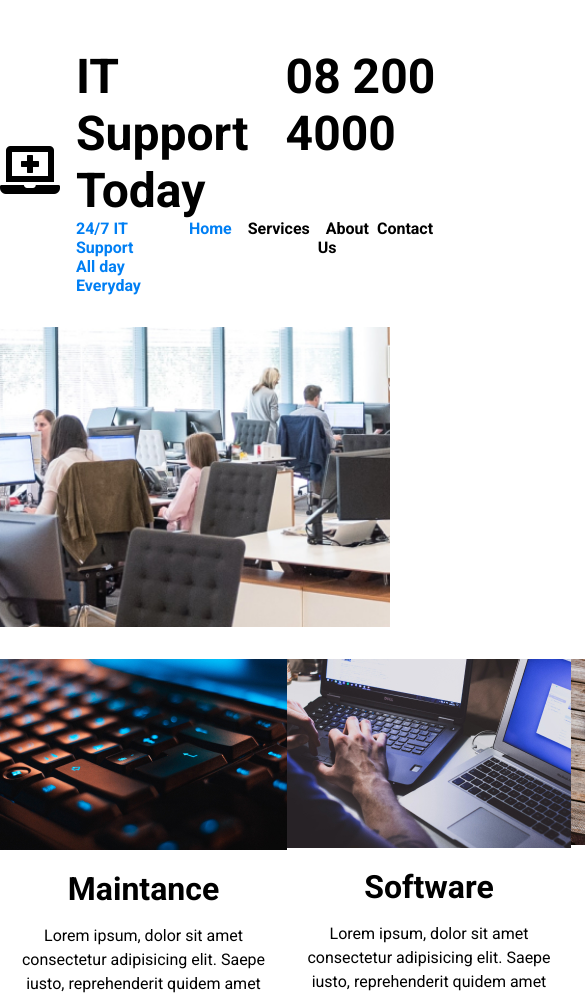
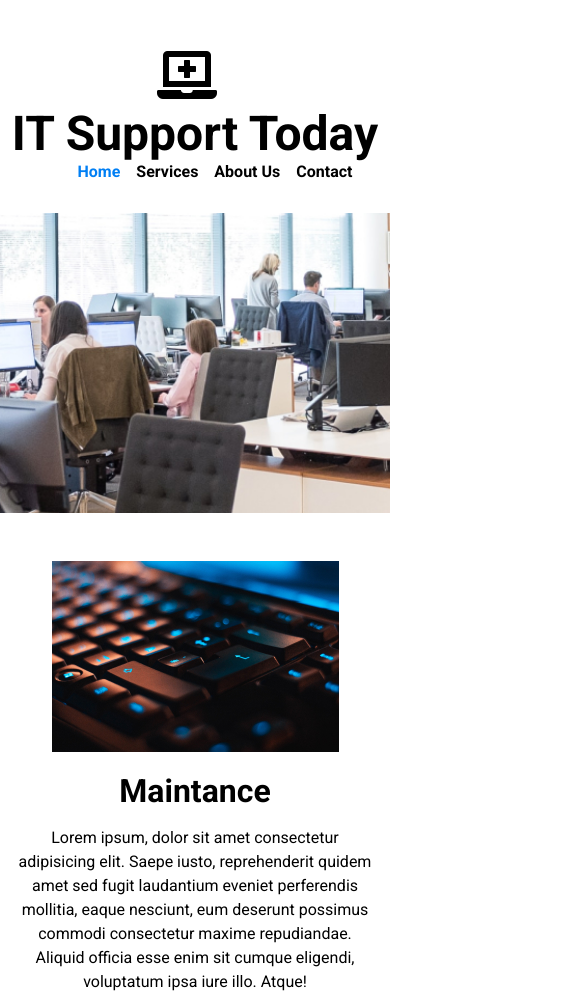
Before and after one commit to Cupnodes/IT-Desing, a plain HTML site: page index.html in a window 390 px wide. Shown: the top 997 px of the page, 585 px wide, since content can reach past the window. Drawn offline with Linux system fonts and the light colour scheme.

Commit message:
Adicionada Responsividade

```diff
--- a/index.html
+++ b/index.html
@@ -18,10 +18,10 @@
             <div class="inner-nav">
                 <div class="row">
                     <p class="big">IT Support Today</p>
-                    <p class="big">08 200 4000</p>
+                    <p class="big hidden-mobile">08 200 4000</p>
                 </div>
                 <div class="row">
-                    <p class="blue">24/7 IT Support All day Everyday</p>
+                    <p class="blue hidden-mobile">24/7 IT Support All day Everyday</p>
                     <ul>
                         <li><a href="#" class="active">Home</a></li>
                         <li><a href="#">Services</a></li>
--- a/style.css
+++ b/style.css
@@ -93,3 +93,24 @@ button {
     font-size: 1.5rem;
     margin: 2rem;
 }
+
+@media screen and (max-width: 768px) {
+    .hidden-mobile {
+        display: none;
+    }
+
+    .container nav{
+        flex-direction: column;
+        align-items: center;
+    }
+
+    .row {
+        flex-direction: column;
+        align-items: center;
+    }
+
+    .row .col {
+        width: 100%;
+        padding: 1rem 0;
+    }
+}
```
